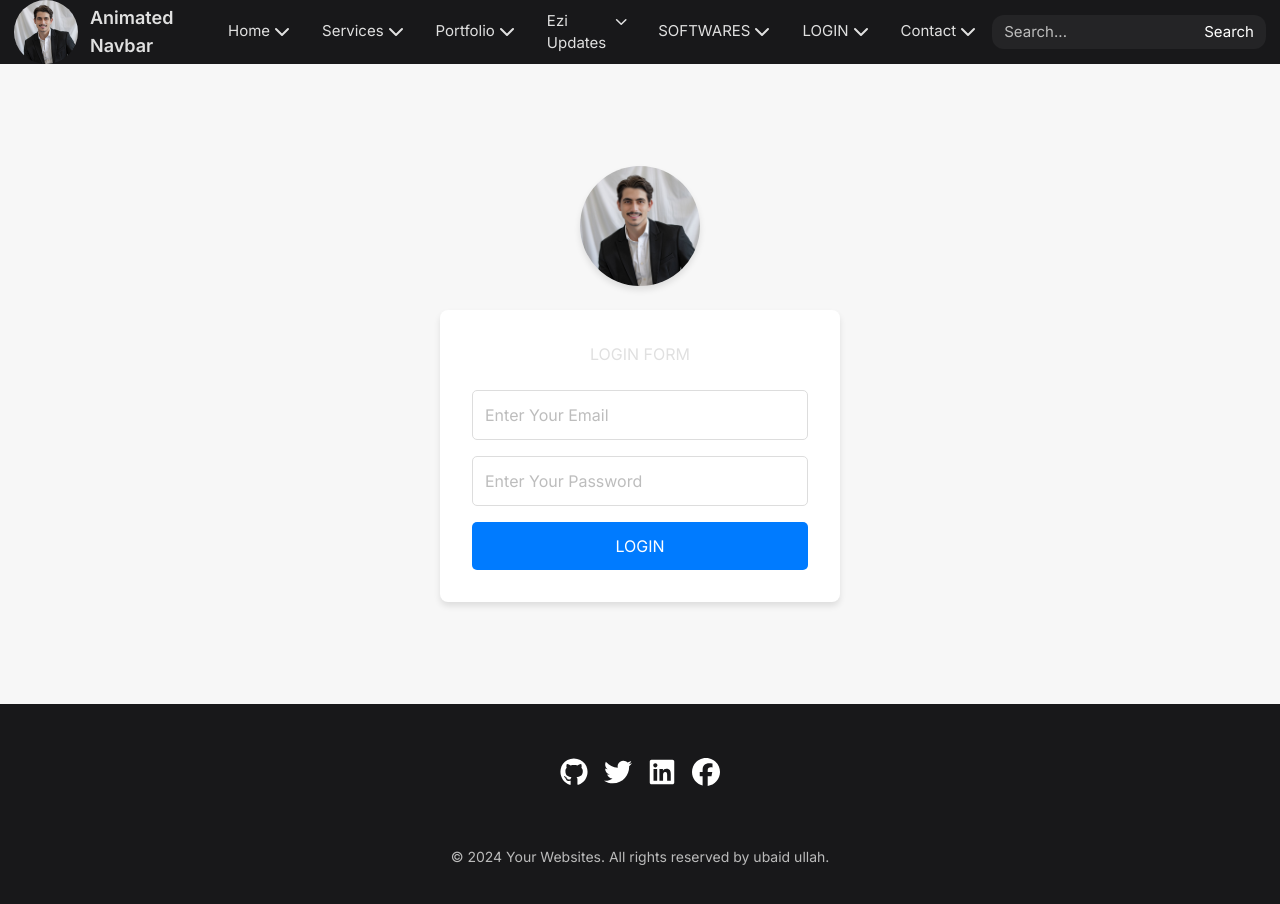
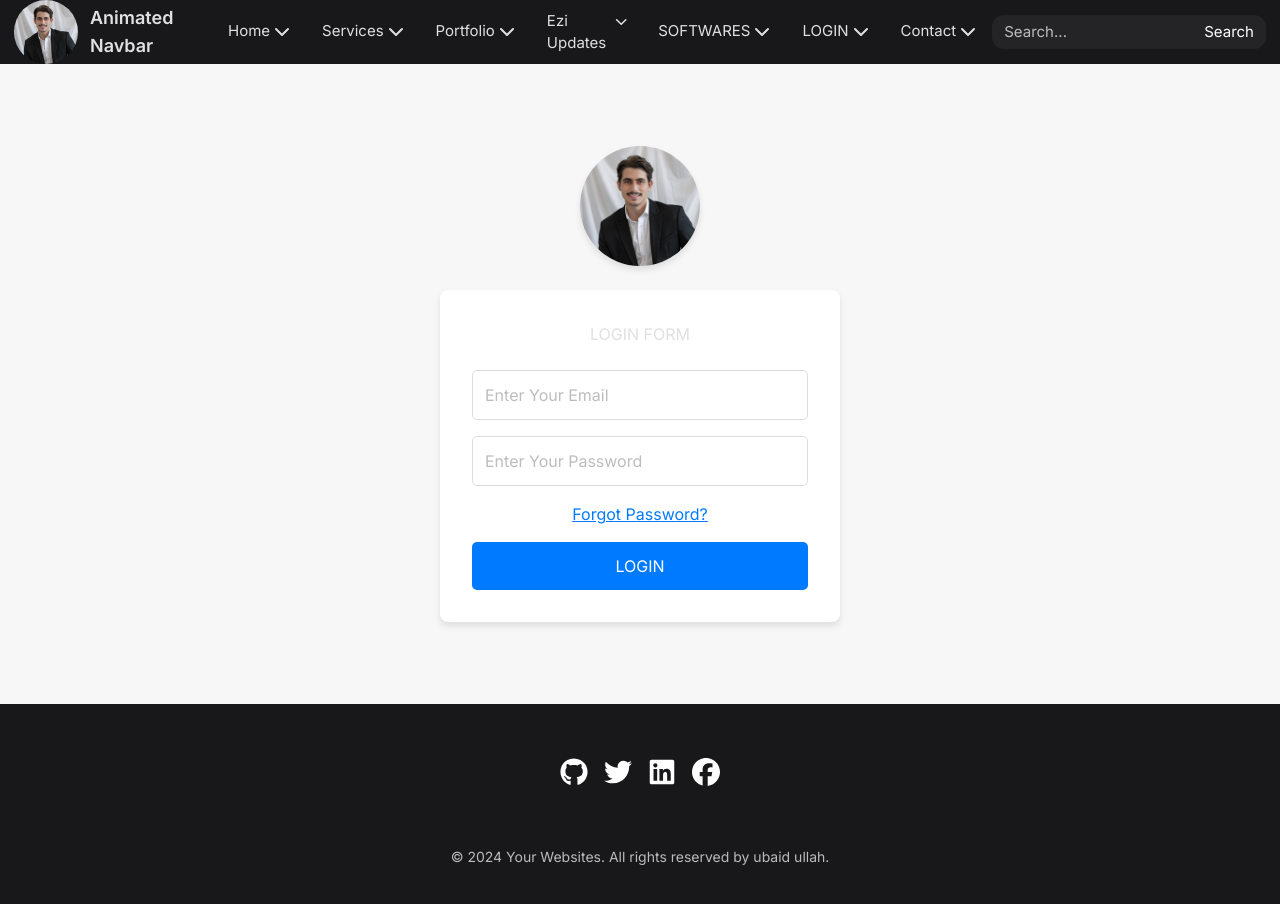
Before and after one commit to Ubaid-Ullah-tech/cpuclient, a React (Vite) app: page /login in a window 1280 px wide. Shown: the top 904 px of the page. Built offline with nearby package versions, Linux system fonts and the light colour scheme.

Commit message:
Update Login.jsx

```diff
--- a/src/components/auth/Login.jsx
+++ b/src/components/auth/Login.jsx
@@ -15,20 +15,18 @@ const Login = () => {
     e.preventDefault();
     try {
       const res = await axios.post("https://cpuserver-react-dveloper.vercel.app/api/v2/auth/login", { email, password });
-
-    if (res.data.success) {
+      if (res && res.data.success) {
         toast.success(res.data.message);
-      localStorage.setItem("auth", JSON.stringify(res.data)); // Store token and user info
-      navigate(location.state || "/"); // Redirect user to previous location or homepage
+        localStorage.setItem("auth", JSON.stringify(res.data));
+        navigate(location.state || "/");
       } else {
-      toast.error(res.data.message); // Display error message from the response
+        toast.error(res.data.message);
       }
     } catch (error) {
-    console.error("Error:", error.response ? error.response.data : error.message);
-    toast.error("Something went wrong!");
+      console.log(error);
+      toast.error("Something went wrong");
     }
   };
-
 
   return (
     <div
@@ -97,6 +95,27 @@ const Login = () => {
             color: "black", // Set text color to black
           }}
         />
+        <div
+          style={{
+            textAlign: "center",
+            marginBottom: "1rem",
+          }}
+        >
+          <button
+            type="button"
+            onClick={() => navigate("/forgot-password")}
+            style={{
+              backgroundColor: "transparent",
+              border: "none",
+              color: "#007bff",
+              cursor: "pointer",
+              textDecoration: "underline",
+            }}
+          >
+            Forgot Password?
+          </button>
+        </div>
+
         <button
           type="submit"
           style={{
```
Lines whose indentation alone changed are shown as unchanged.
